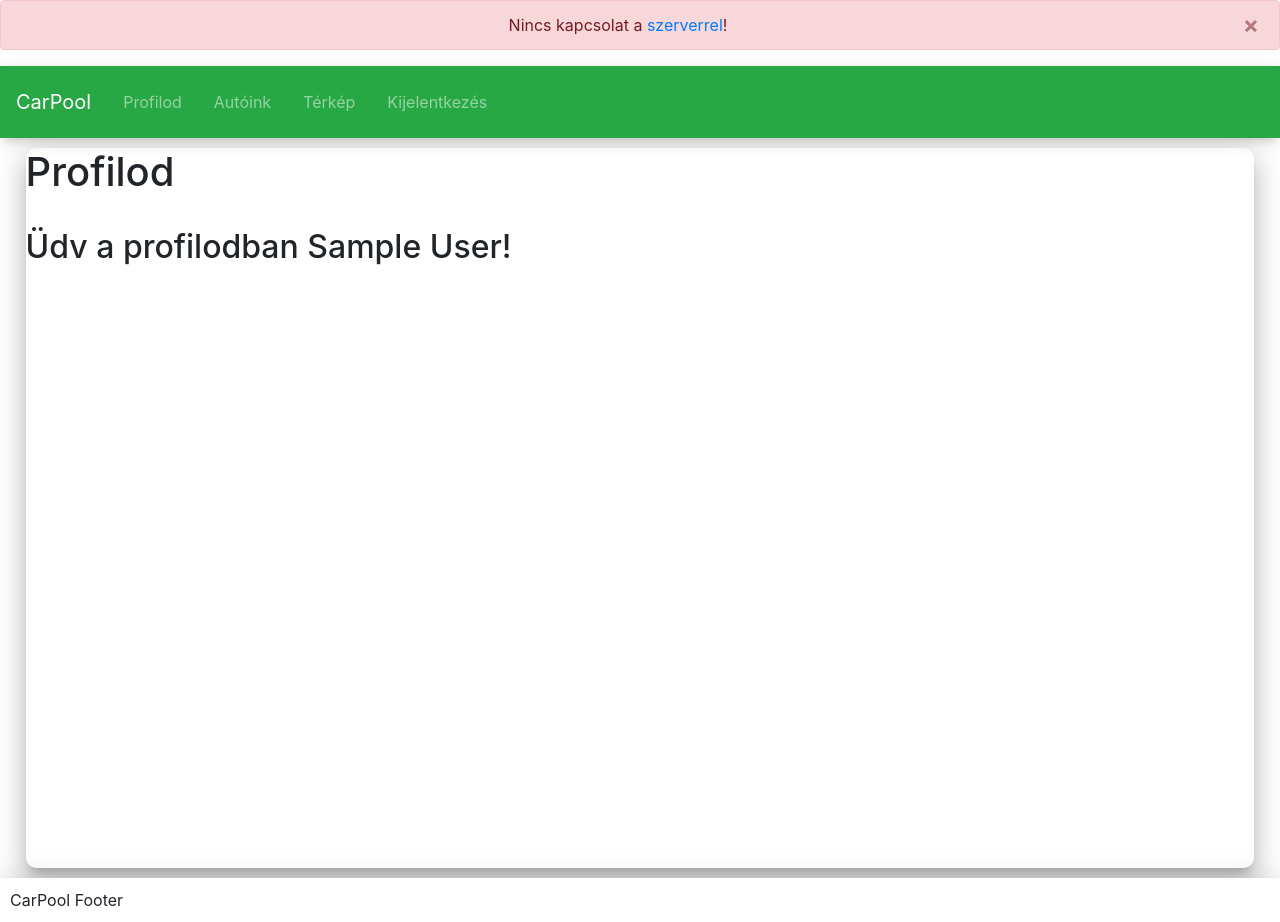
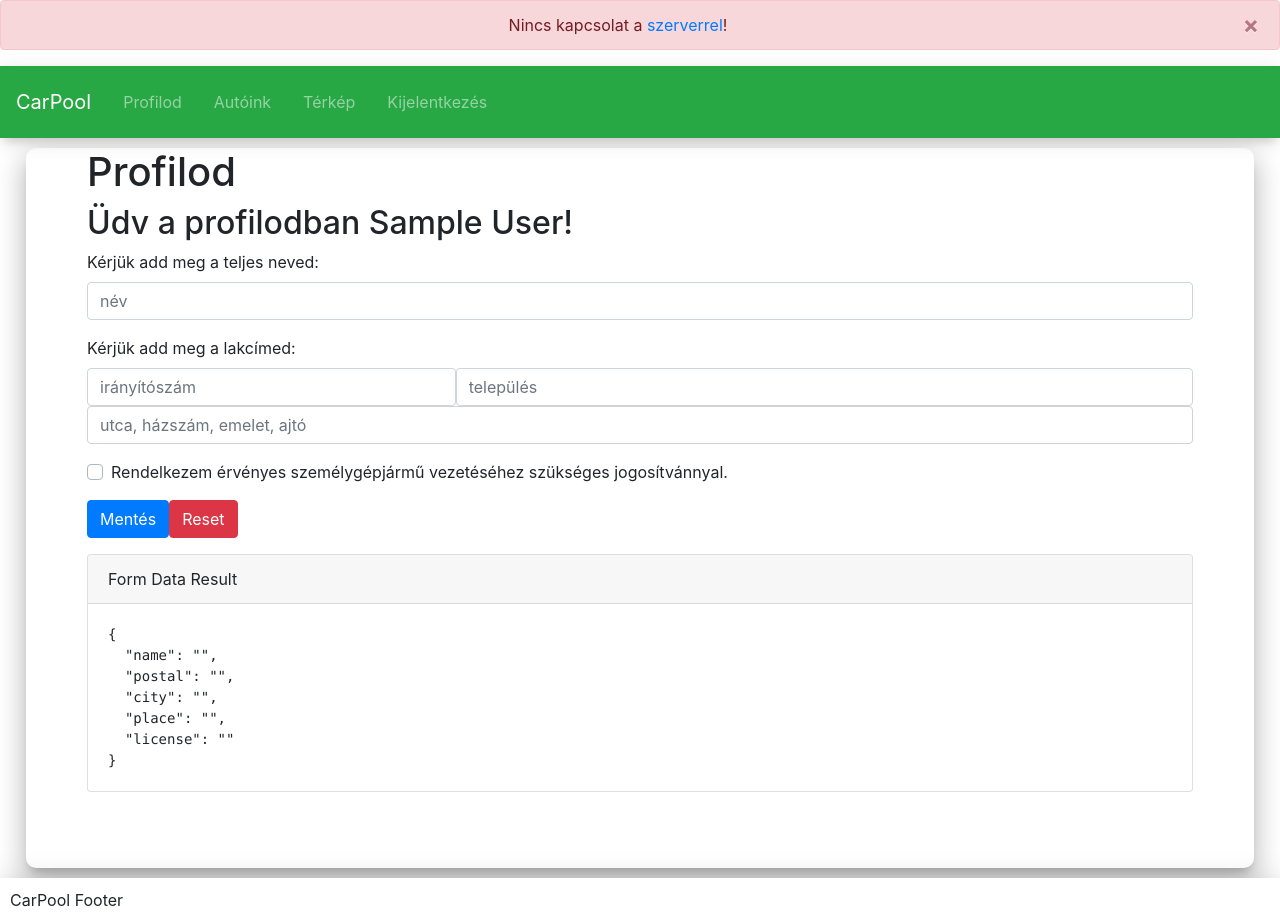
Before and after one commit to Bencece/CarPoolNew, a Vue app in the folder client/: page /profile in a window 1280 px wide. Built offline with nearby package versions, Linux system fonts and the light colour scheme; no server answers; sample sign-in values are in the browser's storage.

Commit message:
Edit profile, create form for user data

```diff
--- a/client/src/views/Profile.vue
+++ b/client/src/views/Profile.vue
@@ -1,25 +1,130 @@
 <template>
-  <div>
-    <h1>Profilod</h1><br>
+  <div class="profile">
+    <h1>Profilod</h1>
     <h2>Üdv a profilodban {{ getUser.name }}!</h2>
+    <div class="settingsBox">
+      <b-form @submit="onSubmit" @reset="onReset" v-if="show">
+        <b-form-group
+          id="input-group-name"
+          label="Kérjük add meg a teljes neved:"
+          label-for="input-name"
+        >
+          <b-form-input
+            id="input-name"
+            v-model="form.name"
+            required
+            placeholder="név"
+          ></b-form-input>
+        </b-form-group>
+
+        <b-form-group
+          id="input-group-address"
+          label="Kérjük add meg a lakcímed:"
+          label-for="input-adress"
+        >
+          <div class="postalRow">
+            <b-form-input
+              id="input-postal"
+              v-model="form.postal"
+              type="number"
+              min="1000"
+              max="9999"
+              required
+              placeholder="irányítószám"
+              class="col-sm-4"
+            ></b-form-input>
+            <b-form-input
+              id="input-city"
+              v-model="form.city"
+              required
+              placeholder="település"
+              class="col-sm-8"
+            ></b-form-input>
+          </div>
+            <b-form-input
+              id="input-place"
+              v-model="form.place"
+              required
+              placeholder="utca, házszám, emelet, ajtó"
+            ></b-form-input>
+        </b-form-group>
+
+        <b-form-group id="input-group-license">
+            <b-form-checkbox
+            v-model="form.license"
+            id="checkboxes-license"
+            value="true"
+            required
+            >
+              Rendelkezem érvényes személygépjármű vezetéséhez szükséges jogosítvánnyal.
+              </b-form-checkbox>
+        </b-form-group>
+
+        <b-button type="submit" variant="primary">Mentés</b-button>
+        <b-button type="reset" variant="danger">Reset</b-button>
+      </b-form>
+      <b-card class="mt-3" header="Form Data Result">
+        <pre class="m-0">{{ form }}</pre>
+      </b-card>
+    </div>
   </div>
 </template>
 
 <script>
-import { authComputed } from '../store/helpers';
+import { authComputed } from "../store/helpers";
 
 export default {
-  data () {
+  data() {
     return {
-    }
+      form: {
+        name: "",
+        postal: "",
+        city: "",
+        place: "",
+        license: "",
+      },
+      show: true,
+    };
   },
   computed: {
-    ...authComputed
+    ...authComputed,
   },
   methods: {
-  }
-}
+    onSubmit(evt) {
+      evt.preventDefault();
+      alert(JSON.stringify(this.form));
+    },
+    onReset(evt) {
+      evt.preventDefault();
+      this.form.name = "";
+      this.form.postal = "";
+      this.form.city = "";
+      this.form.place = "";
+      this.form.license = "";
+      this.show = false;
+      this.$nextTick(() => {
+        this.show = true;
+      });
+    },
+  },
+};
 </script>
 
 <style>
+.profile {
+  margin: auto;
+  width: 90%;
+}
+input[type="number"]::-webkit-outer-spin-button,
+input[type="number"]::-webkit-inner-spin-button {
+  -webkit-appearance: none;
+  margin: 0;
+}
+input[type="number"] {
+  -moz-appearance: textfield;
+}
+.postalRow{
+  display: flex;
+  flex-wrap: wrap;
+}
 </style>
```
